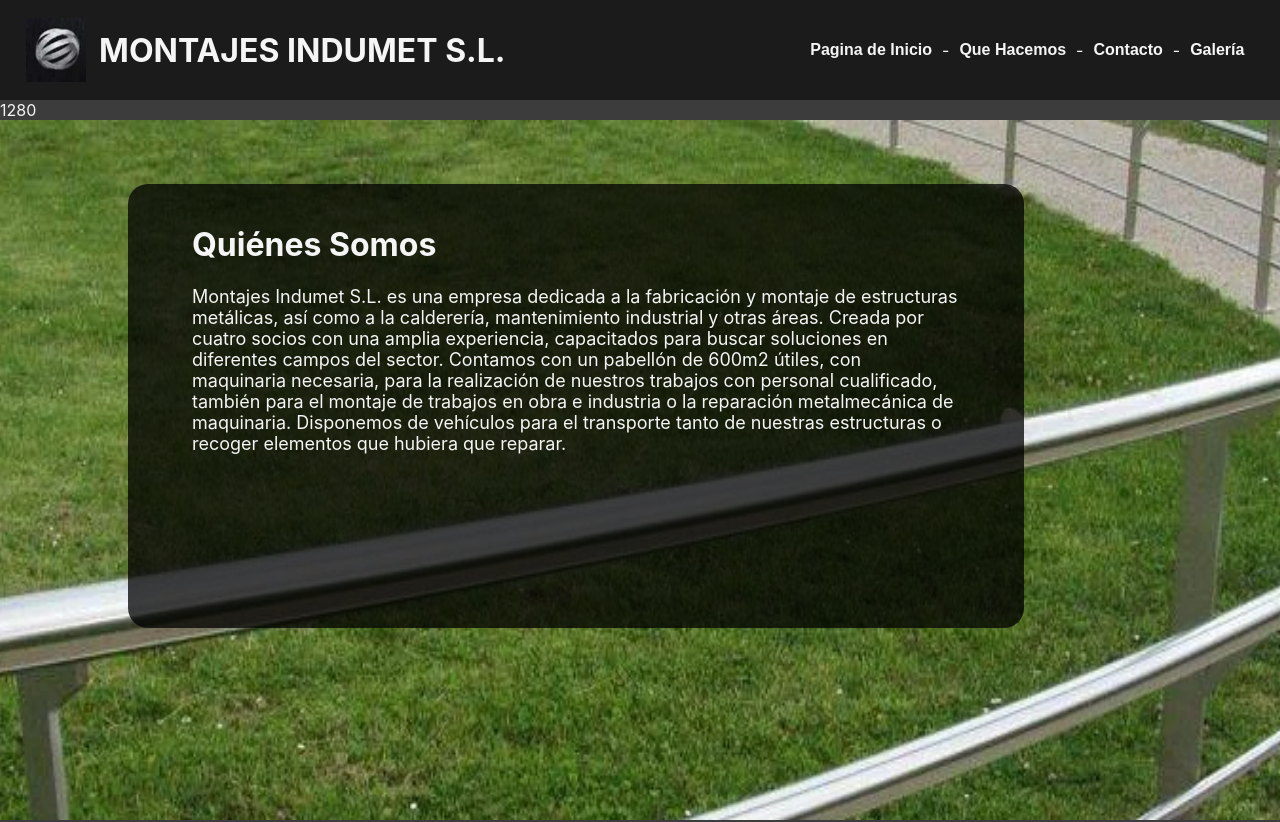
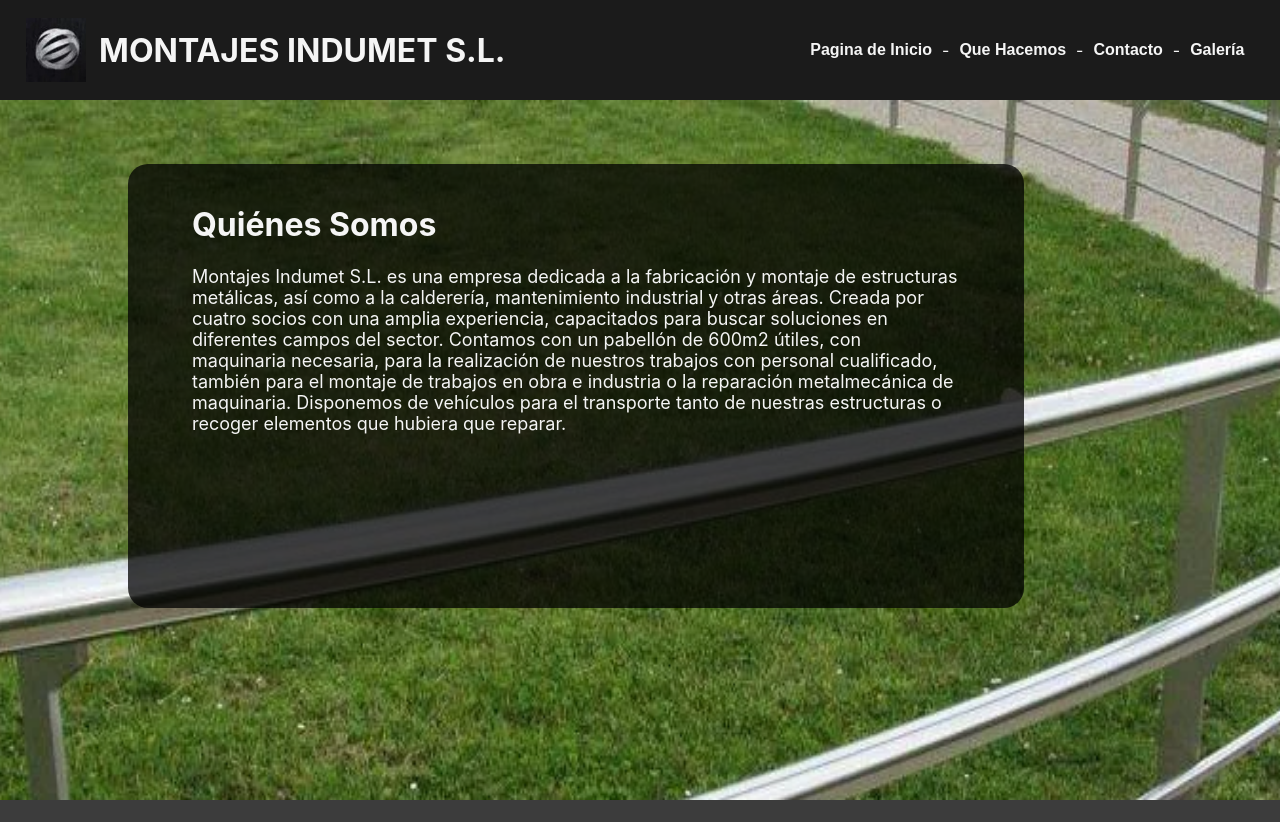
Before and after one commit to Oliver343/montajes-indumet-sl, a React (Create React App) app: page / in a window 1280 px wide. Shown: the top 822 px of the page. Built offline with nearby package versions, Linux system fonts and the light colour scheme.

Commit message:
Removed resolution number

```diff
--- a/src/pages/WholeSite.jsx
+++ b/src/pages/WholeSite.jsx
@@ -74,7 +74,6 @@ export default function WholeSite() {
         <div className='wholesite-body'>
             <div ref={topAnchor}></div>
             <Header smallSet={smallSet} handleGallery={handleGallery} handleHome={handleHome} handleAbout={handleAbout} handleContact={handleContact} />
-            {width}
             {galleryPage ? <Gallery imgSet={imgSet} handleHome={handleHome} /> :
                     <>
                         <PosterBoard />
```
